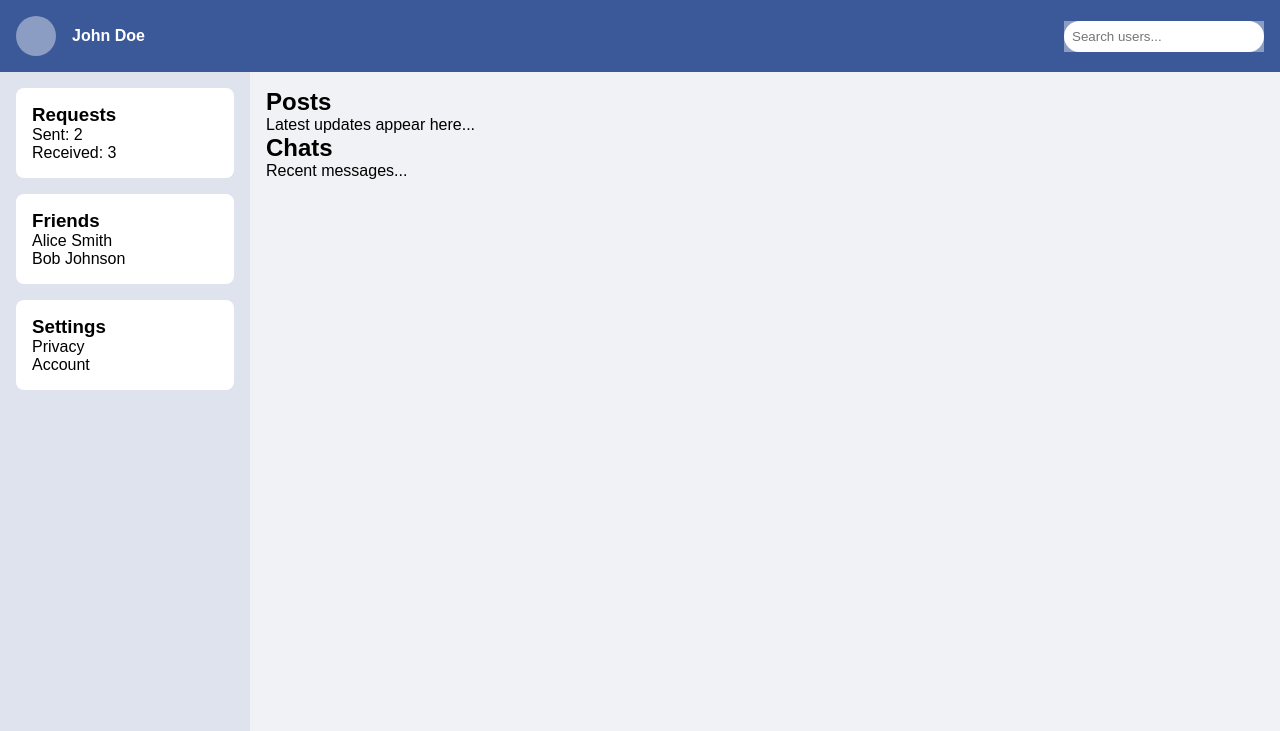
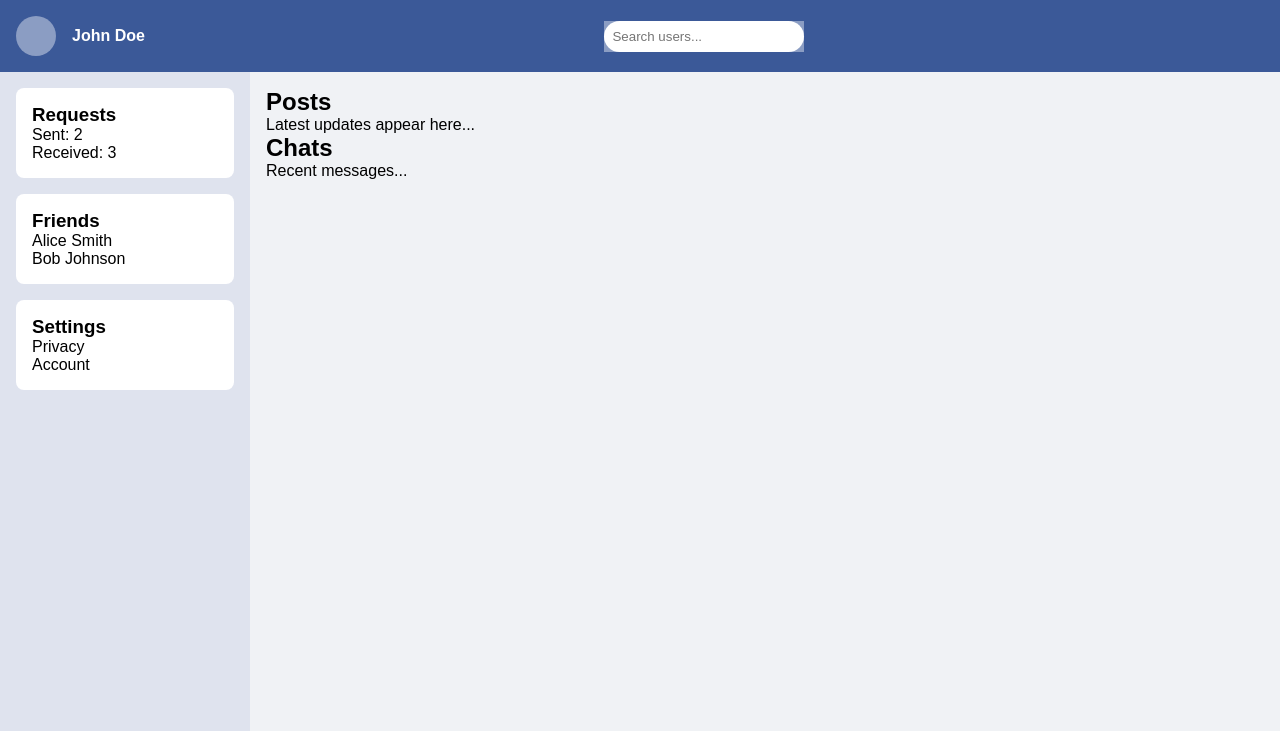
Before and after one commit to Jaga234-hue/Ai-in-social-world, a PHP site: page /home.php in a window 1280 px wide. Shown: the top 731 px of the page. Run offline with PHP 8.4, Linux system fonts and the light colour scheme.

Commit message:
just div

```diff
--- a/home.php
+++ b/home.php
@@ -154,6 +154,9 @@
             <div class="search-bar">
                 <input type="text" placeholder="Search users..." onkeyup="searchUsers(this.value)">
             </div>
+            <div class="search-div" id="searchDiv">
+                <div class="search-user" id="searchUser"></div>
+            </div>
             <div class="menu" onclick="toggleMenu()"><h1>☰</h1></div>
         </div>
 
```
